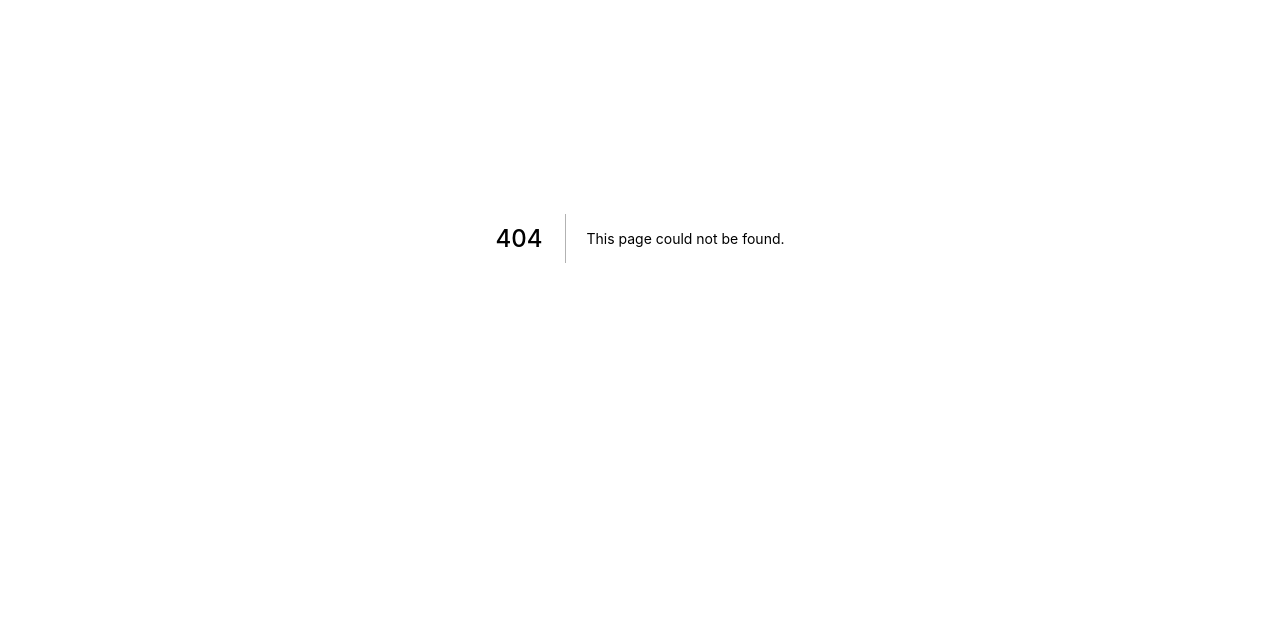
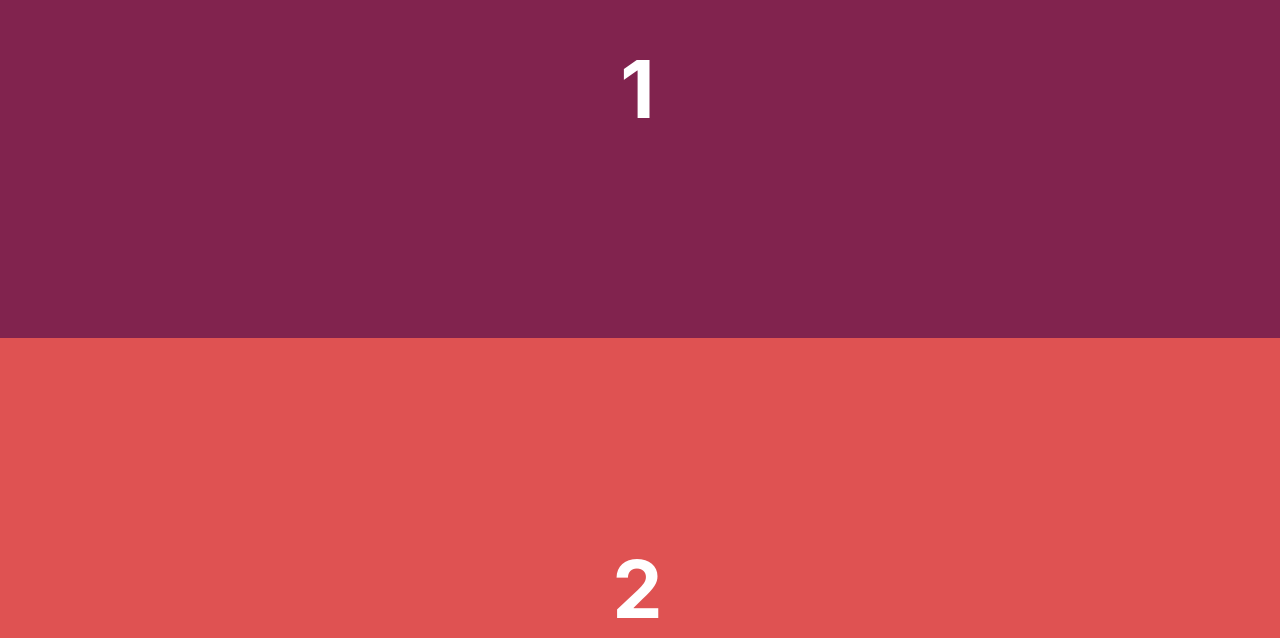
Before and after one commit to AntonDzherdzhPlrm/Scroll-video, a Next.js app: page /sLoop in a window 1280 px wide. Before the commit this address had no page. Shown: the part 162-800 px from the top of the page. Built offline with nearby package versions, Linux system fonts and the light colour scheme.

Commit message:
added infinity scroll

```diff
--- /dev/null
+++ b/components/Component1/index.js
@@ -0,0 +1,11 @@
+import styles from '../../styles/ComponentsStyles.module.css'
+
+const Component1 = () => {
+  return (
+    <div className={styles.sectionContainer1}>
+      <h1 className={styles.title}>1</h1>
+    </div>
+  );
+};
+
+export default Component1;
--- /dev/null
+++ b/components/Component2/index.js
@@ -0,0 +1,11 @@
+import styles from '../../styles/ComponentsStyles.module.css'
+
+const Component2 = () => {
+  return (
+    <div className={styles.sectionContainer2}>
+      <h1 className={styles.title}>2</h1>
+    </div>
+  );
+};
+
+export default Component2;
--- /dev/null
+++ b/components/Component3/index.js
@@ -0,0 +1,11 @@
+import styles from '../../styles/ComponentsStyles.module.css'
+
+const Component3 = () => {
+  return (
+    <div className={styles.sectionContainer3}>
+      <h1 className={styles.title}>3</h1>
+    </div>
+  );
+};
+
+export default Component3;
--- /dev/null
+++ b/components/Component4/index.js
@@ -0,0 +1,11 @@
+import styles from '../../styles/ComponentsStyles.module.css'
+
+const Component4 = () => {
+  return (
+    <div className={styles.sectionContainer4}>
+      <h1 className={styles.title}>4</h1>
+    </div>
+  );
+};
+
+export default Component4;
--- /dev/null
+++ b/components/Component5/index.js
@@ -0,0 +1,11 @@
+import styles from '../../styles/ComponentsStyles.module.css'
+
+const Component5 = () => {
+  return (
+    <div className={styles.sectionContainer5}>
+      <h1 className={styles.title}>5</h1>
+    </div>
+  );
+};
+
+export default Component5;
--- a/components/index.js
+++ b/components/index.js
@@ -1 +1,6 @@
 export { default as ScrollComponent } from './ScrollComponent'
+export { default as Component1 } from './Component1'
+export { default as Component2 } from './Component2'
+export { default as Component3 } from './Component3'
+export { default as Component4 } from './Component4'
+export { default as Component5 } from './Component5'
--- a/package.json
+++ b/package.json
@@ -9,6 +9,7 @@
     "lint": "next lint"
   },
   "dependencies": {
+    "classnames": "^2.3.2",
     "gsap": "^3.11.3",
     "next": "12.3.4",
     "react": "17.0.2",
--- /dev/null
+++ b/pages/sLoop.js
@@ -0,0 +1,83 @@
+import { useRef, useState, useCallback, useLayoutEffect } from "react";
+import {
+  Component1,
+  Component2,
+  Component3,
+  Component4,
+  Component5,
+} from "../components";
+import styles from "../styles/SLoop.module.css";
+
+const useBrowserLayoutEffect = process.browser ? useLayoutEffect : () => {};
+
+const SLoop = () => {
+  return (
+    <div className={styles.container}>
+      <InfiniteScrollLoop>
+        {/* <ScrollComponent /> */}
+        <Component1 />
+        <Component2 />
+        <Component3 />
+        <Component4 />
+        <Component5 />
+      </InfiniteScrollLoop>
+    </div>
+  );
+};
+
+const InfiniteScrollLoop = ({
+  surroundingBackup = 1,
+  outerStyle,
+  innerStyle,
+  children,
+}) => {
+  const contentRef = useRef(null);
+  const scrollRef = useRef(null);
+  const [height, setHeight] = useState(0);
+
+  const backupHeight = height * surroundingBackup;
+
+  const handleScroll = useCallback(() => {
+    if (scrollRef.current) {
+      const scroll = scrollRef.current.scrollTop;
+      if (scroll < backupHeight || scroll >= backupHeight + height) {
+        scrollRef.current.scrollTop = backupHeight + (scroll % height);
+      }
+    }
+  }, [height, backupHeight]);
+
+  useBrowserLayoutEffect(() => {
+    if (contentRef.current) {
+      setHeight(contentRef.current.offsetHeight);
+      scrollRef.current.scrollTop = backupHeight;
+    }
+  });
+
+  return (
+    <div className={styles.infiniteScrollLoopOuter} style={outerStyle}>
+      <div
+        className={styles.infiniteScrollLoopInner}
+        ref={scrollRef}
+        style={{
+          height,
+          ...innerStyle,
+        }}
+        onScroll={handleScroll}
+      >
+        {Array(surroundingBackup)
+          .fill()
+          .map((_, index) => (
+            <div key={index}>{children}</div>
+          ))}
+        <div ref={contentRef}>{children}</div>
+        {Array(surroundingBackup)
+          .fill()
+          .map((_, index) => (
+            <div key={index}>{children}</div>
+          ))}
+      </div>
+    </div>
+  );
+};
+
+export default SLoop;
--- /dev/null
+++ b/styles/ComponentsStyles.module.css
@@ -0,0 +1,51 @@
+.container {
+  height: 100%;
+  /* overflow: hidden; */
+  position: relative;
+  overflow: auto;
+  -webkit-overflow-scrolling: touch;
+}
+
+.sectionContainer1,
+.sectionContainer2,
+.sectionContainer3,
+.sectionContainer4,
+.sectionContainer5 {
+  position: relative;
+  text-align: center;
+  min-height: 500px;
+  max-height: 1000px;
+  height: 80%;
+}
+
+.sectionContainer1 {
+  background: #81234e;
+}
+
+.sectionContainer2 {
+  background: #df5252;
+}
+
+.sectionContainer3 {
+  background: #ff9a56;
+}
+
+.sectionContainer4 {
+  background: #371465;
+}
+
+.sectionContainer5 {
+  background: #456987;
+}
+
+.title {
+  margin: 0;
+  position: absolute;
+  top: 50%;
+  transform: translateY(-50%);
+  width: 100%;
+  font-size: 80px;
+  letter-spacing: 5px;
+  color: #fff;
+  text-transform: uppercase;
+}
--- /dev/null
+++ b/styles/SLoop.module.css
@@ -0,0 +1,32 @@
+.container {
+  overflow: hidden;
+}
+
+.infiniteScrollLoopOuter {
+  position: relative;
+}
+
+/* .infiniteScrollLoopOuter::after {
+  content: "";
+  position: absolute;
+  left: 0;
+  top: 0;
+  width: 100%;
+  height: 100%;
+  background: linear-gradient(
+    #fff 0%,
+    rgba(255, 255, 255, 0) calc(15%),
+    rgba(255, 255, 255, 0) calc(85%),
+    #fff 100%
+  );
+  pointer-events: none;
+} */
+
+.infiniteScrollLoopInner {
+  overflow-y: scroll;
+  scrollbar-width: none;
+}
+
+.infiniteScrollLoopInner::-webkit-scrollbar {
+  display: none;
+}
--- a/styles/globals.css
+++ b/styles/globals.css
@@ -4,6 +4,12 @@ body {
   margin: 0;
   font-family: -apple-system, BlinkMacSystemFont, Segoe UI, Roboto, Oxygen,
     Ubuntu, Cantarell, Fira Sans, Droid Sans, Helvetica Neue, sans-serif;
+  overscroll-behavior: none;
+  -ms-scroll-chaining: none;
+}
+
+body {
+  overflow: hidden;
 }
 
 a {
```
Also changed, not shown: 1 other file (tests, documents, lock files or other folders).
